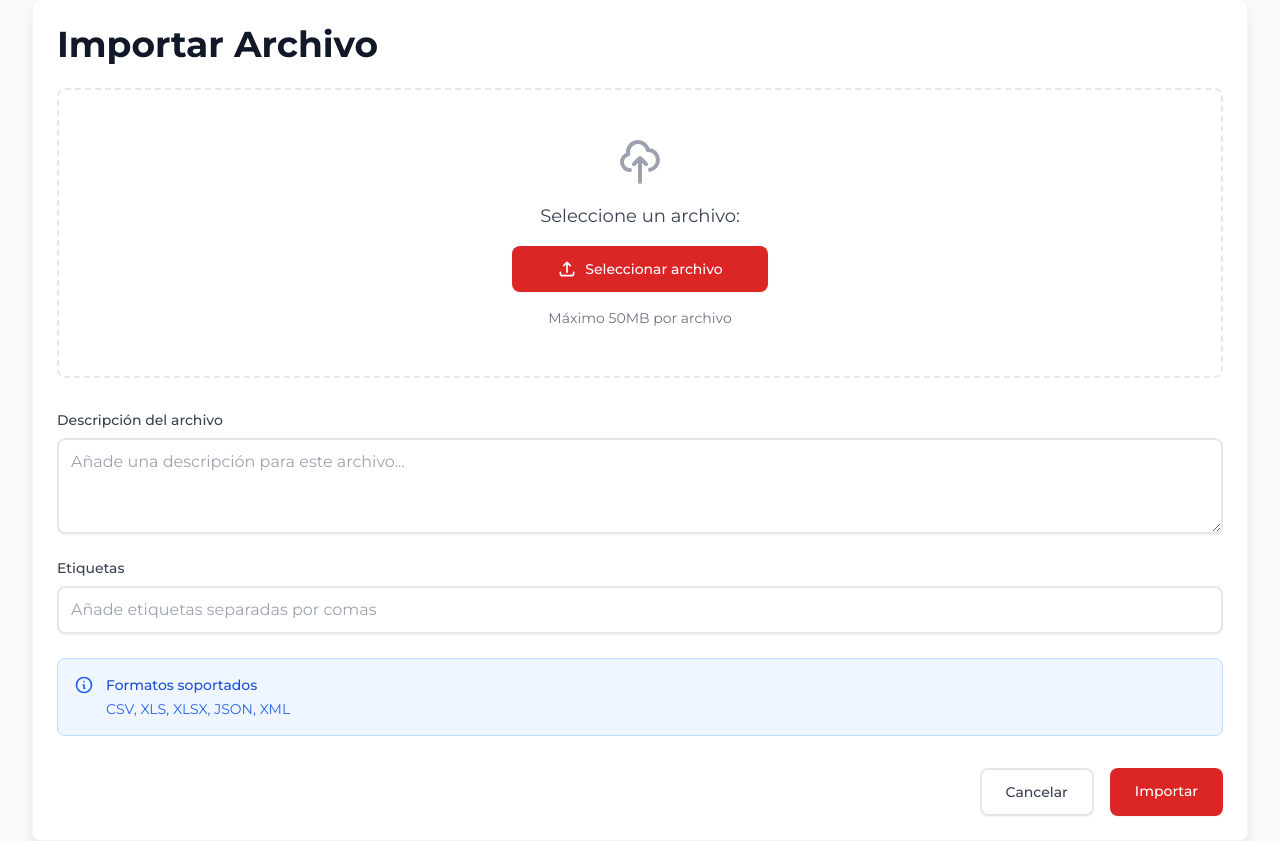
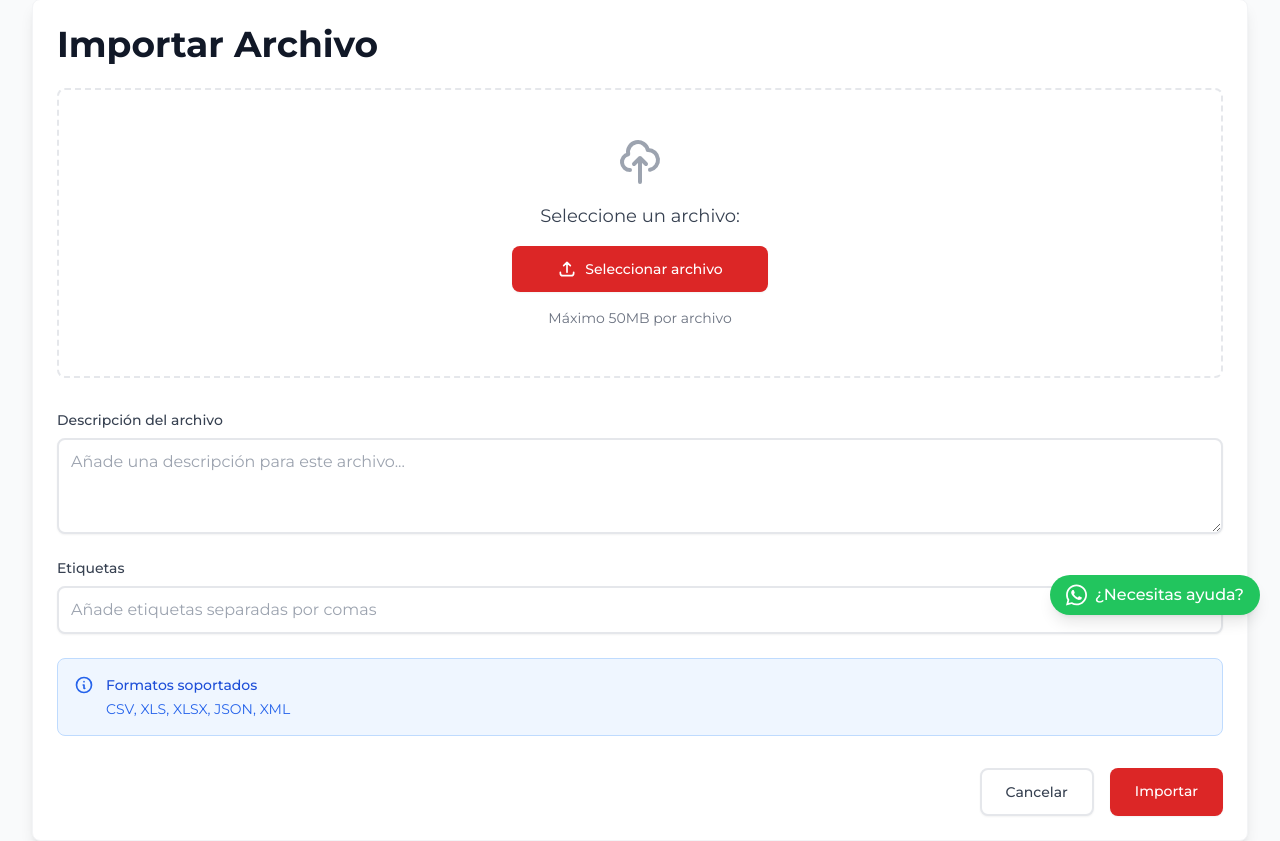
Before and after one commit to LizethVictoria20/vpt_files, a Flask app: page /import in a window 1280 px wide. Shown: the part 165-1006 px from the top of the page. Run offline with Flask 3, Linux system fonts and the light colour scheme; the visitor is signed in with stand-in values (Sample User, id 1); data that the repository does not hold is empty; some libraries are stand-ins or nearby versions.

Commit message:
build:[help] - Agregando boton de ayuda de WhatsApp

```diff
--- a/templates/base.html
+++ b/templates/base.html
@@ -285,5 +285,9 @@
         {% endif %}
       </div>
     </div>
+    <a href="https://wa.me/1234567890" class="fixed bottom-5 right-5 flex items-center bg-green-500 text-white py-2 px-4 rounded-full shadow-lg hover:bg-green-600 transition-all duration-300 hover:-translate-y-1 z-50" target="_blank" rel="noopener">
+      <i class="fab fa-whatsapp text-2xl mr-2"></i>
+      <span class="font-medium md:block hidden">¿Necesitas ayuda?</span>
+    </a>
   </body>
 </html>
```
